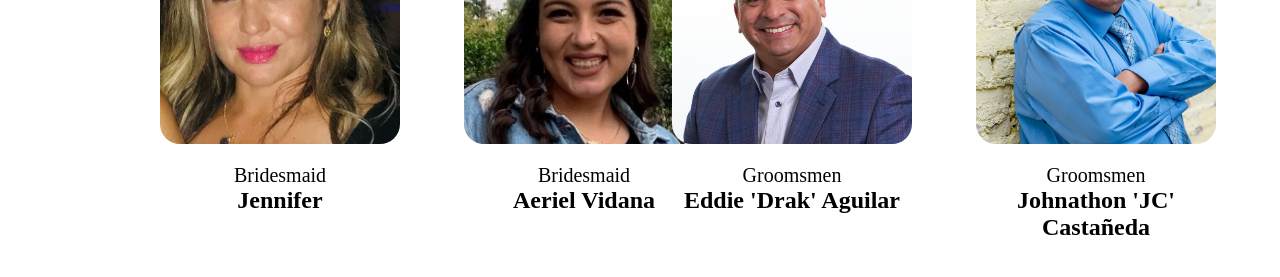
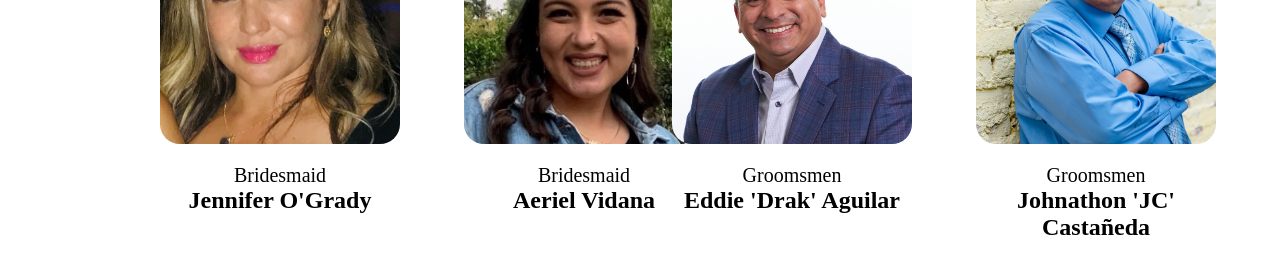
Before and after one commit to sherlineau/dez-estaban-wedding, a React (Create React App) app: page /wedding-party in a window 1280 px wide. Shown: the part 1717-1994 px from the top of the page. Built offline with nearby package versions, Linux system fonts and the light colour scheme; a web font is replaced by a local one.

Commit message:
fix: typo

```diff
--- a/src/views/WeddingParty/WeddingParty.jsx
+++ b/src/views/WeddingParty/WeddingParty.jsx
@@ -48,7 +48,7 @@ const WeddingParty = () => {
     },
     {
       position: "Bridesmaid",
-      name: "Jennifer ",
+      name: "Jennifer O'Grady",
       picture: jennifer,
     },
     {
```
